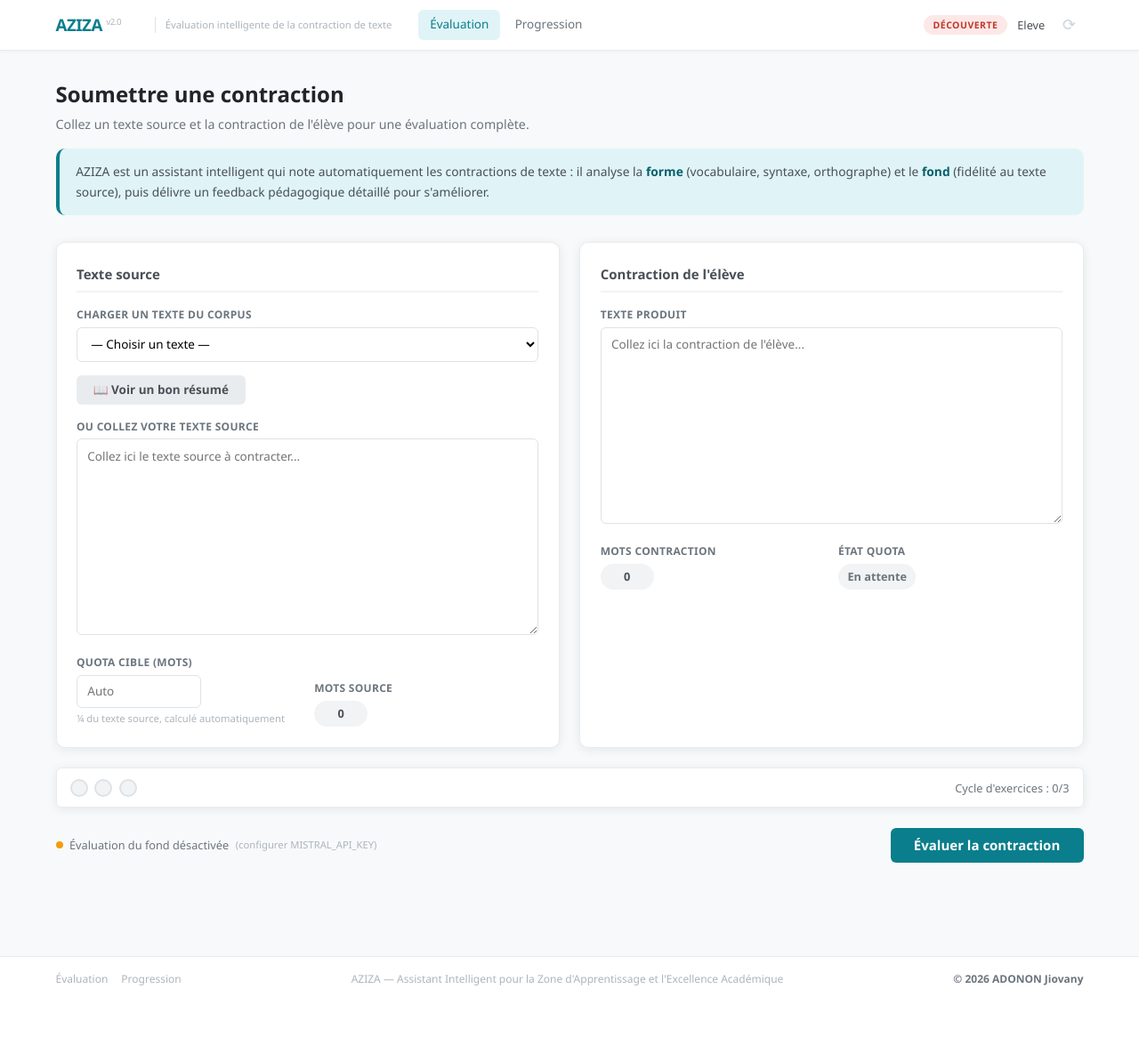
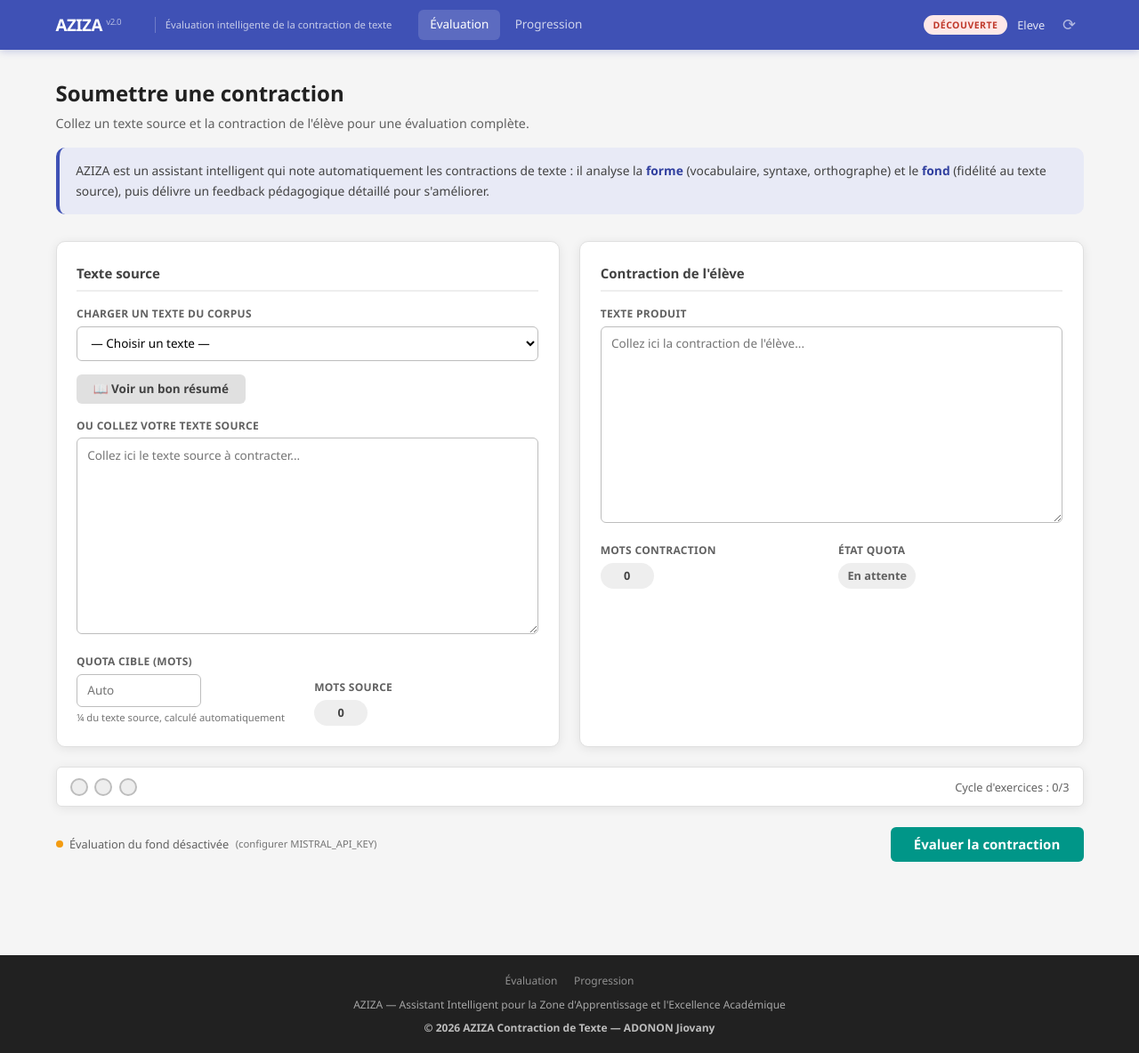
Before and after one commit to Shado-Jony/AZIZA_contraction_de_texte, a Flask app: page /soumission in a window 1280 px wide. Shown: the whole page at 89% size. Before the commit the page ends 1108 px from the top, so only its background shows below. Run offline with Flask 3, Linux system fonts and the light colour scheme.

Commit message:
theme: refonte couleurs header indigo (#3F51B5), boutons turquoise (#009688), footer anthracite #212121 centré + copyright AZIZA Contraction de Texte

```diff
--- a/demo/static/style.css
+++ b/demo/static/style.css
@@ -7,23 +7,25 @@
 *, *::before, *::after { box-sizing: border-box; margin: 0; padding: 0; }
 
 :root {
-  --primary:    #0a7e8c;
-  --primary-dk: #065f6a;
-  --primary-lt: #e0f4f7;
-  --success:    #2ecc71;
+  --primary:    #3F51B5;
+  --primary-dk: #303F9F;
+  --primary-lt: #E8EAF6;
+  --accent:     #009688;
+  --accent-dk:  #00796B;
+  --success:    #4CAF50;
   --warning:    #f39c12;
   --danger:     #e74c3c;
   --info:       #3498db;
-  --gray-50:    #f8f9fa;
-  --gray-100:   #f1f3f5;
-  --gray-200:   #e9ecef;
-  --gray-300:   #dee2e6;
-  --gray-400:   #ced4da;
-  --gray-500:   #adb5bd;
-  --gray-600:   #6c757d;
-  --gray-700:   #495057;
-  --gray-800:   #343a40;
-  --gray-900:   #212529;
+  --gray-50:    #f5f5f5;
+  --gray-100:   #eeeeee;
+  --gray-200:   #e0e0e0;
+  --gray-300:   #bdbdbd;
+  --gray-400:   #9e9e9e;
+  --gray-500:   #757575;
+  --gray-600:   #616161;
+  --gray-700:   #424242;
+  --gray-800:   #212121;
+  --gray-900:   #212121;
   --radius:     10px;
   --radius-sm:  6px;
   --shadow:     0 2px 12px rgba(0,0,0,.08);
@@ -34,8 +36,8 @@
 html { font-size: 15px; }
 body {
   font-family: var(--font);
-  background: var(--gray-50);
-  color: var(--gray-800);
+  background: #F5F5F5;
+  color: #212121;
   line-height: 1.6;
   min-height: 100vh;
 }
@@ -45,9 +47,8 @@ a:hover { text-decoration: underline; }
 
 /* ── Navigation ─────────────────────────────────────────────────────────── */
 .nav-bar {
-  background: #fff;
-  border-bottom: 1px solid var(--gray-200);
-  box-shadow: 0 1px 4px rgba(0,0,0,.04);
+  background: var(--primary);
+  box-shadow: 0 2px 8px rgba(63,81,181,.25);
   position: sticky;
   top: 0;
   z-index: 100;
@@ -64,14 +65,14 @@ a:hover { text-decoration: underline; }
 .nav-brand {
   font-size: 1.25rem;
   font-weight: 800;
-  color: var(--primary);
+  color: #fff;
   letter-spacing: -.5px;
 }
-.nav-brand:hover { text-decoration: none; }
+.nav-brand:hover { text-decoration: none; color: rgba(255,255,255,.85); }
 .nav-version {
   font-size: .65rem;
   font-weight: 400;
-  color: var(--gray-500);
+  color: rgba(255,255,255,.6);
   vertical-align: super;
 }
 .nav-links { display: flex; gap: .25rem; }
@@ -80,18 +81,20 @@ a:hover { text-decoration: underline; }
   border-radius: var(--radius-sm);
   font-size: .9rem;
   font-weight: 500;
-  color: var(--gray-600);
+  color: rgba(255,255,255,.75);
   transition: all .15s;
 }
-.nav-link:hover { background: var(--gray-100); color: var(--gray-800); text-decoration: none; }
-.nav-link.active { background: var(--primary-lt); color: var(--primary); }
+.nav-link:hover { background: rgba(255,255,255,.12); color: #fff; text-decoration: none; }
+.nav-link.active { background: rgba(255,255,255,.15); color: #fff; }
 .nav-profil {
   margin-left: auto;
   display: flex;
   align-items: center;
   gap: .75rem;
 }
-.nav-nom { font-size: .85rem; font-weight: 500; color: var(--gray-700); }
+.nav-nom { font-size: .85rem; font-weight: 500; color: rgba(255,255,255,.85); }
+.nav-bar .btn-ghost { color: rgba(255,255,255,.6); }
+.nav-bar .btn-ghost:hover { background: rgba(255,255,255,.12); color: #fff; }
 .inline-form { display: inline; }
 
 
@@ -256,8 +259,8 @@ select.input { cursor: pointer; appearance: auto; }
 .btn:hover { text-decoration: none; transform: translateY(-1px); }
 .btn:active { transform: translateY(0); }
 
-.btn-primary { background: var(--primary); color: #fff; }
-.btn-primary:hover { background: var(--primary-dk); color: #fff; }
+.btn-primary { background: var(--accent); color: #fff; }
+.btn-primary:hover { background: var(--accent-dk); color: #fff; }
 
 .btn-secondary { background: var(--gray-200); color: var(--gray-700); }
 .btn-secondary:hover { background: var(--gray-300); color: var(--gray-800); }
@@ -713,42 +716,41 @@ select.input { cursor: pointer; appearance: auto; }
 
 /* ── Footer ──────────────────────────────────────────────────────────────── */
 .footer {
-  background: #fff;
-  border-top: 1px solid var(--gray-200);
+  background: #212121;
   margin-top: 3rem;
-  padding: 1rem 0;
+  padding: 1.25rem 0;
   font-size: .8rem;
-  color: var(--gray-500);
+  color: rgba(255,255,255,.6);
 }
 .footer-inner {
   max-width: 1200px;
   margin: 0 auto;
   padding: 0 1.5rem;
   display: flex;
-  justify-content: space-between;
+  flex-direction: column;
   align-items: center;
-  flex-wrap: wrap;
+  text-align: center;
   gap: .5rem;
 }
 .footer-author {
   font-weight: 600;
-  color: var(--gray-600);
+  color: rgba(255,255,255,.7);
 }
-.footer-links { display: flex; gap: 1rem; }
+.footer-links { display: flex; gap: 1.25rem; }
 .footer-link {
-  color: var(--gray-500);
+  color: rgba(255,255,255,.5);
   font-weight: 500;
   transition: color .15s;
 }
-.footer-link:hover { color: var(--primary); text-decoration: none; }
+.footer-link:hover { color: #fff; text-decoration: none; }
 
 /* ── Header description ──────────────────────────────────────────────────── */
 .header-desc {
   font-size: .75rem;
-  color: var(--gray-500);
+  color: rgba(255,255,255,.7);
   margin-left: .5rem;
   padding-left: .75rem;
-  border-left: 1px solid var(--gray-300);
+  border-left: 1px solid rgba(255,255,255,.25);
   display: none;
 }
 @media (min-width: 900px) {
@@ -828,13 +830,13 @@ select.input { cursor: pointer; appearance: auto; }
   border: none;
   font-size: 1.5rem;
   cursor: pointer;
-  color: var(--gray-600);
+  color: rgba(255,255,255,.8);
   padding: .25rem .5rem;
   border-radius: var(--radius-sm);
   line-height: 1;
   margin-left: auto;
 }
-.nav-toggle:hover { background: var(--gray-100); }
+.nav-toggle:hover { background: rgba(255,255,255,.12); }
 
 /* ── Responsive ──────────────────────────────────────────────────────────── */
 
@@ -855,14 +857,16 @@ select.input { cursor: pointer; appearance: auto; }
     gap: .25rem;
     padding: .5rem 0;
   }
-  .nav-open .nav-links { display: flex; }
-  .nav-open .nav-toggle { color: var(--primary); }
+  .nav-open .nav-links { display: flex; background: var(--primary); }
+  .nav-open .nav-toggle { color: #fff; }
   .nav-link {
     text-align: center;
     font-size: .9rem;
     padding: .6rem .5rem;
     border-radius: var(--radius-sm);
+    color: #fff;
   }
+  .nav-link:hover { background: rgba(255,255,255,.1); color: #fff; }
   .nav-profil { margin-left: 0; }
   .header-desc { display: none; }
   .result-grid { grid-template-columns: 1fr; }
@@ -895,7 +899,7 @@ select.input { cursor: pointer; appearance: auto; }
   .api-status { justify-content: center; }
   .cycle-bar { flex-wrap: wrap; justify-content: center; }
   .cycle-label { margin-left: 0; width: 100%; text-align: center; padding-top: .25rem; }
-  .footer-inner { flex-direction: column; text-align: center; gap: .25rem; }
+  .footer-inner { gap: .25rem; }
   .modele-texte { font-size: .85rem; padding: .75rem 1rem; }
   .field-row { flex-direction: column; gap: .5rem; }
   .field-row .field { min-width: 0; }
--- a/demo/templates/fiche_note.html
+++ b/demo/templates/fiche_note.html
@@ -218,8 +218,12 @@
 
   <footer class="footer" style="margin-top:0;">
     <div class="footer-inner">
+      <div class="footer-links">
+        <a href="/soumission" class="footer-link">Évaluation</a>
+        <a href="/progression" class="footer-link">Progression</a>
+      </div>
       <span>AZIZA — Assistant Intelligent pour la Zone d'Apprentissage et l'Excellence Académique</span>
-      <span class="footer-author">ADONON Jiovany</span>
+      <span class="footer-author">&copy; 2026 AZIZA Contraction de Texte — ADONON Jiovany</span>
     </div>
   </footer>
 </body>
--- a/demo/templates/progression.html
+++ b/demo/templates/progression.html
@@ -371,7 +371,7 @@
         <a href="/progression" class="footer-link">Progression</a>
       </div>
       <span>AZIZA — Assistant Intelligent pour la Zone d'Apprentissage et l'Excellence Académique</span>
-      <span class="footer-author">&copy; 2026 ADONON Jiovany</span>
+      <span class="footer-author">&copy; 2026 AZIZA Contraction de Texte — ADONON Jiovany</span>
     </div>
   </footer>
 </body>
--- a/demo/templates/resultats.html
+++ b/demo/templates/resultats.html
@@ -294,7 +294,7 @@
         <a href="/progression" class="footer-link">Progression</a>
       </div>
       <span>AZIZA — Assistant Intelligent pour la Zone d'Apprentissage et l'Excellence Académique</span>
-      <span class="footer-author">&copy; 2026 ADONON Jiovany</span>
+      <span class="footer-author">&copy; 2026 AZIZA Contraction de Texte — ADONON Jiovany</span>
     </div>
   </footer>
   <script>
--- a/demo/templates/soumission.html
+++ b/demo/templates/soumission.html
@@ -181,7 +181,7 @@
         <a href="/progression" class="footer-link">Progression</a>
       </div>
       <span>AZIZA — Assistant Intelligent pour la Zone d'Apprentissage et l'Excellence Académique</span>
-      <span class="footer-author">&copy; 2026 ADONON Jiovany</span>
+      <span class="footer-author">&copy; 2026 AZIZA Contraction de Texte — ADONON Jiovany</span>
     </div>
   </footer>
 
```
